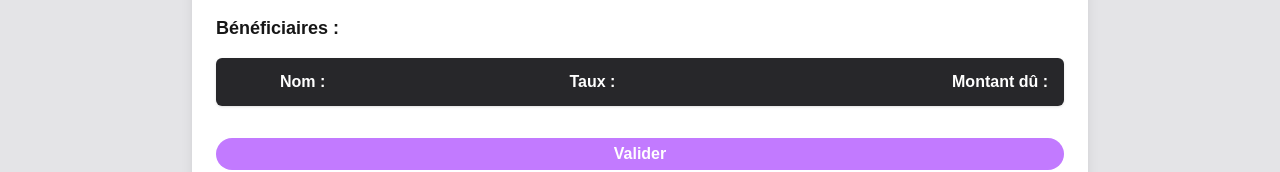
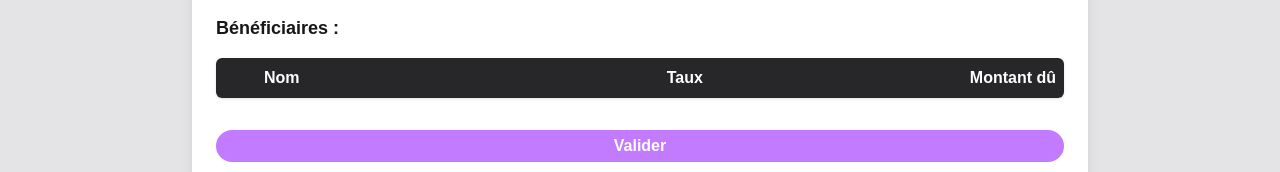
Before and after one commit to lturjman/execo-frontend, a Next.js app: page /groups/1/expenses/new in a window 1280 px wide. Shown: the part 360-532 px from the top of the page. Built offline with nearby package versions, Linux system fonts and the light colour scheme; no server answers.

Commit message:
fix visual bug on expense create tab

```diff
--- a/components/expenses/Form.js
+++ b/components/expenses/Form.js
@@ -310,15 +310,17 @@ export default function ExpenseForm({
 
       <h3 className="text-lg font-semibold">Bénéficiaires :</h3>
 
-      <div className="overflow-hidden rounded-md bg-white shadow-sm dark:bg-zinc-800 dark:border dark:border-zinc-500">
+      <div className="overflow-x-auto rounded-md bg-white shadow-sm dark:bg-zinc-800 dark:border dark:border-zinc-500">
         <table className="w-full text-left ">
           <thead className="bg-zinc-800 text-white dark:bg-zinc-600  ">
             <tr>
-              <th className="px-4 py-3 w-12 text-center" />
-              <th className="px-4 py-3 font-semibold">Nom :</th>
-              <th className="px-4 py-3 text-center font-semibold">Taux :</th>
-              <th className="px-4 py-3 text-right font-semibold">
-                Montant dû :
+              <th className="p-2 w-10 text-center" />
+              <th className="p-2 text-center md:text-left font-semibold">
+                Nom
+              </th>
+              <th className="p-2 w-20 text-center font-semibold">Taux</th>
+              <th className="p-2 w-[40%] text-center md:text-right font-semibold">
+                Montant dû
               </th>
             </tr>
           </thead>
@@ -332,7 +334,7 @@ export default function ExpenseForm({
 
               return (
                 <tr key={member._id} className=" border-t border-zinc-200">
-                  <td className="px-4 py-3 text-center">
+                  <td className="px-2 py-2 md:px-4 md:py-3 text-center">
                     <Checkbox
                       checked={isChecked}
                       onChange={() => toggleBeneficiary(member)}
@@ -352,10 +354,10 @@ export default function ExpenseForm({
                       </svg>
                     </Checkbox>
                   </td>
-                  <td className="px-4 py-3">
+                  <td className="px-2 py-2 md:px-4 md:py-3">
                     <div>{member.nickname}</div>
                   </td>
-                  <td className="px-4 py-3 text-center">
+                  <td className="px-2 py-2 md:px-4 md:py-3 text-center">
                     <NumericFormat
                       value={pct}
                       decimalScale={2}
@@ -367,12 +369,12 @@ export default function ExpenseForm({
                           handlePercentageChange(member._id, floatValue);
                         }
                       }}
-                      className="w-24 p-1 text-center rounded-md border border-zinc-300
+                      className="w-20 md:w-24 p-1 text-center rounded-md border border-zinc-300
                          bg-white text-zinc-800 focus:outline-none
                          focus:ring-1 focus:ring-purple-400 focus:border-purple-400 dark:bg-zinc-600 dark:text-zinc-200"
                     />
                   </td>
-                  <td className="p-4 text-right">
+                  <td className="px-2 py-2 md:px-4 md:py-3 text-right">
                     <NumericFormat
                       value={debt?.amount || "0"}
                       decimalScale={2}
```
